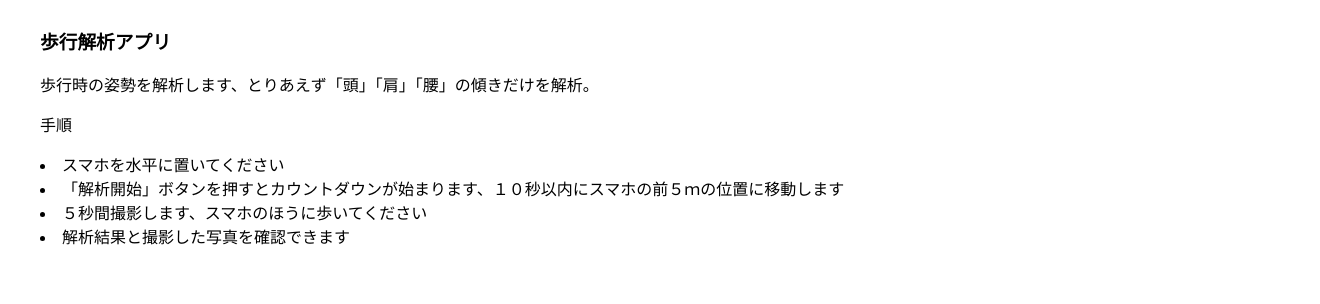
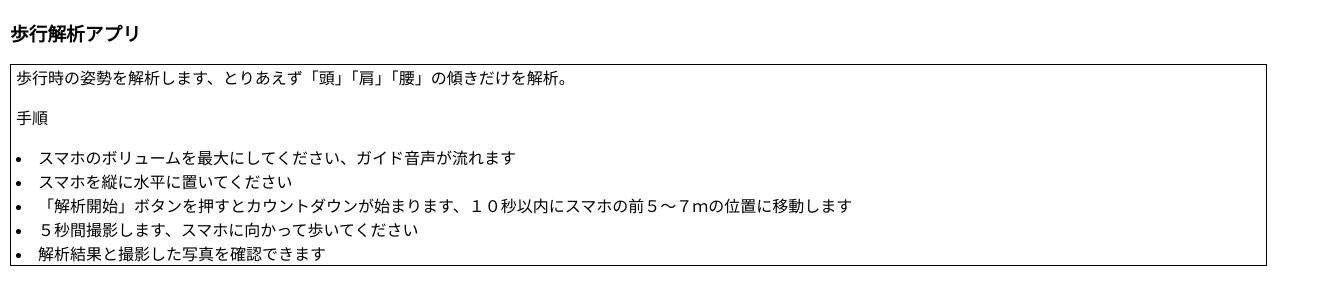
Before and after one commit to Yoshiaki110/GaitAnalysis, a plain HTML site: page index.html in a window 1280 px wide. Shown: the whole page, 1320 px wide, since content can reach past the window. Drawn offline with Linux system fonts and the light colour scheme; a script that the page names is missing.

Commit message:
見映えを修正

```diff
--- a/index.html
+++ b/index.html
@@ -6,8 +6,7 @@
     <title>MediaPipe Pose Example</title>
     <style>
         body, html {
-            margin-left: 20px;
-            margin-right: 20px;
+            margin: 0;
             padding: 0;
             overflow: auto;
             width: 100%;
@@ -24,7 +23,18 @@
         }
         button {
             padding: 5px 5px;
+            margin-top: 10px;
+            margin-left: 10px;
+            margin-right: 10px;
             font-size: 20px;
+            width: calc(100% - 20px);
+            box-sizing: border-box;
+        }
+        .explain {
+            border: 1px solid black;
+            width: calc(100% - 30px);
+            margin: 0 10px;
+            padding-left: 5px;
         }
 
     </style>
@@ -34,13 +44,14 @@
 </head>
 <body>
     <video id="video" autoplay playsinline></video>
-    <div>
-        <h3>歩行解析アプリ</h3>
+    <h3 style="margin-left: 10px;">歩行解析アプリ</h3>
+    <div class="explain">
         歩行時の姿勢を解析します、とりあえず「頭」「肩」「腰」の傾きだけを解析。
         <p>手順</p>
-        <li>スマホを水平に置いてください</li>
-        <li>「解析開始」ボタンを押すとカウントダウンが始まります、１０秒以内にスマホの前５ｍの位置に移動します</li>
-        <li>５秒間撮影します、スマホのほうに歩いてください</li>
+        <li>スマホのボリュームを最大にしてください、ガイド音声が流れます</li>
+        <li>スマホを縦に水平に置いてください</li>
+        <li>「解析開始」ボタンを押すとカウントダウンが始まります、１０秒以内にスマホの前５～７ｍの位置に移動します</li>
+        <li>５秒間撮影します、スマホに向かって歩いてください</li>
         <li>解析結果と撮影した写真を確認できます</li>
     </div>
     <br />
@@ -50,8 +61,8 @@
     <img src="arrow.png" width="30px" id ="img-ear" />頭<span id="txt-ear"></span><br />
     <img src="arrow.png" width="30px" id ="img-sld" />肩<span id="txt-sld"></span><br />
     <img src="arrow.png" width="30px" id ="img-hip" />腰<span id="txt-hip"></span><br />
-    <div id="result"></div>
-    <div id="image-container"></div>
+    <div id="result" class="explain"></div>
+    <div id="image-container" ></div>
     <audio id="audioPlayer">
         <source src="countdown.mp3" type="audio/mp3">
         お使いのブラウザはaudioタグをサポートしていません。
```
